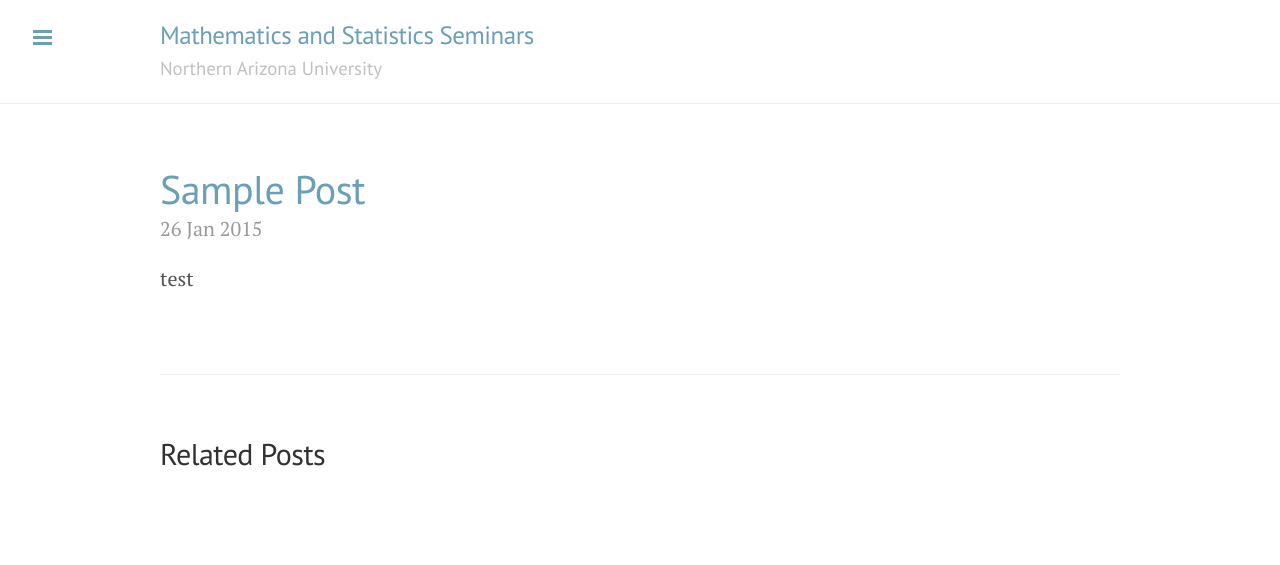
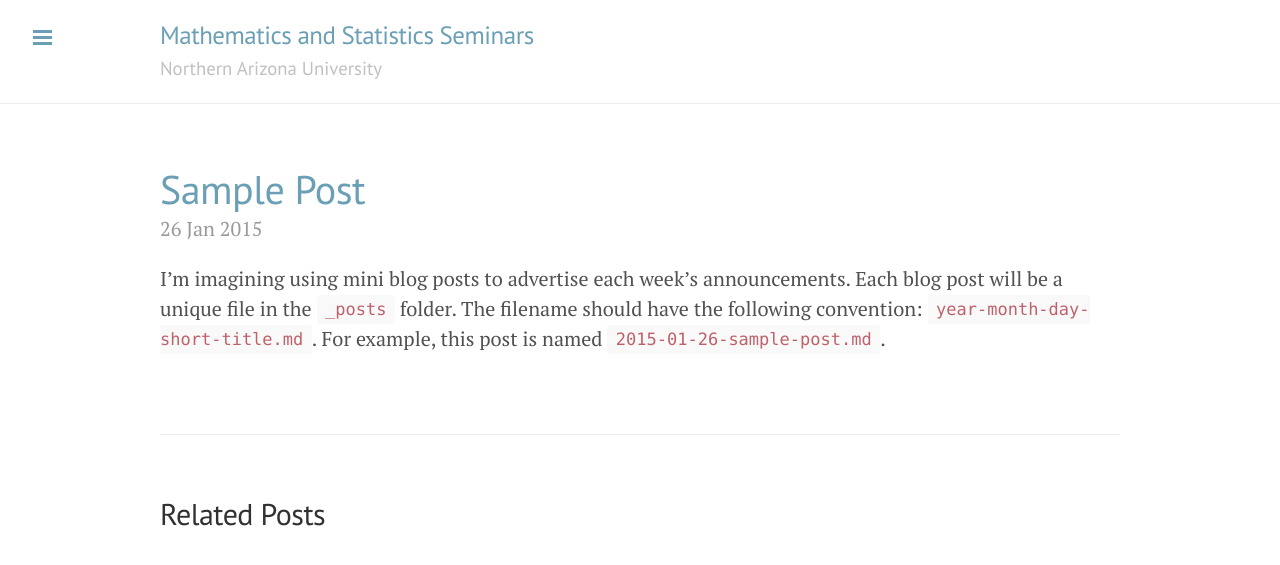
Before and after one commit to NAUMathStat/seminars, a Jekyll site: the page built from _posts/2015-01-26-sample-post.md, in a window 1280 px wide. Shown: the top 565 px of the page. Built offline with Jekyll 4.4.1, drawn with Linux system fonts in a browser that asks for light colours; Markdown is read by kramdown in place of the engine named in the settings.

Commit message:
Another test

```diff
--- a/_posts/2015-01-26-sample-post.md
+++ b/_posts/2015-01-26-sample-post.md
@@ -3,4 +3,4 @@ layout: post
 title: Sample Post
 ---
 
-test
+I'm imagining using mini blog posts to advertise each week's announcements.  Each blog post will be a unique file in the `_posts` folder.  The filename should have the following convention: `year-month-day-short-title.md`.  For example, this post is named `2015-01-26-sample-post.md`.
```
